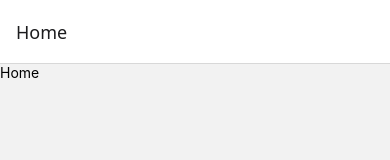
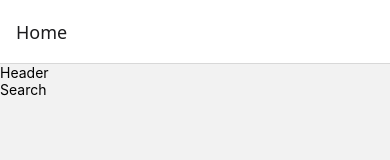
Before and after one commit to juanvictorqwerty/Travels-RN, a React Native app: screen /Home in a window 390 px wide. Shown: the top 160 px of the page. Built offline with nearby package versions, Linux system fonts and the light colour scheme.

Commit message:
Adding the search

```diff
--- a/App.js
+++ b/App.js
@@ -1,3 +1,4 @@
+import { GestureHandlerRootView } from 'react-native-gesture-handler';
 import { NavigationContainer } from '@react-navigation/native';
 import { StatusBar } from 'expo-status-bar';
 import { StyleSheet, Text, View } from 'react-native';
@@ -5,12 +6,14 @@ import TabNavigation from './App/Navigations/TabNavigation';
 //ok
 export default function App() {
   return (
-    <View style={styles.container}>
+    <GestureHandlerRootView style={{ flex: 1 }}>
+      <View style={styles.container}>
         <NavigationContainer>
           <TabNavigation/>
         </NavigationContainer>
-      <StatusBar style="auto" />
-    </View>
+        <StatusBar style="auto" />
+      </View>
+    </GestureHandlerRootView>
   );
 }
 
--- /dev/null
+++ b/App/Components/Home/Header.js
@@ -0,0 +1,16 @@
+import { StyleSheet, Text, View } from 'react-native'
+import React from 'react'
+import { TextInput } from 'react-native-gesture-handler'
+
+export default function Header() {
+    return (
+    <View>
+        <Text>Header</Text>
+        <View>
+            <TextInput placeholder='Search' />
+        </View>
+    </View>
+    )
+}
+
+const styles = StyleSheet.create({})
--- a/App/Screens/Home.js
+++ b/App/Screens/Home.js
@@ -1,10 +1,11 @@
 import { StyleSheet, Text, View } from 'react-native';
 import React from 'react';
+import Header from '../Components/Home/Header';
 
 export default function Home() {
     return (
     <View>
-        <Text>Home</Text>
+        <Header/>
     </View>
     )
 }
```
